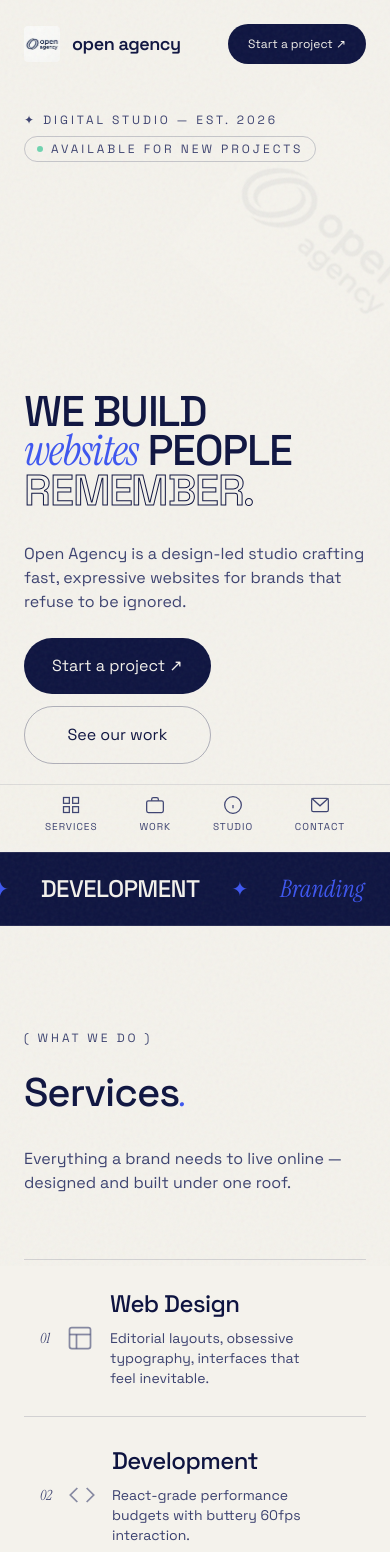
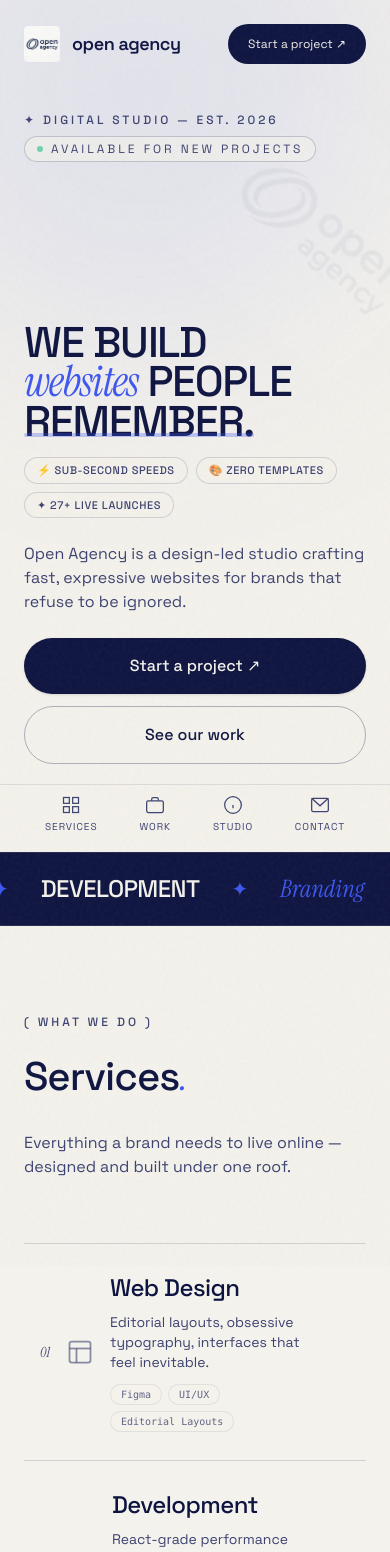
Before and after one commit to JahangirNN/open-agency, a React (Vite) app: page / in a window 390 px wide. Shown: the top 1552 px of the page. Built offline with nearby package versions, Linux system fonts and the light colour scheme.

Commit message:
style: elevate home page design & UX across Hero, Services, and Testimonials

```diff
--- a/src/components/Hero.tsx
+++ b/src/components/Hero.tsx
@@ -68,6 +68,9 @@ export default function Hero({ active }: { active?: boolean }) {
         className="absolute right-[-10%] top-[15%] w-[55vw] max-w-[720px] opacity-[0.05] pointer-events-none select-none"
       />
 
+      {/* Ambient background glow */}
+      <div className="pointer-events-none absolute -top-40 right-0 h-[500px] w-[500px] rounded-full bg-accent/10 blur-[120px]" />
+
       <motion.div
         variants={{
           hidden: { opacity: 0, y: 24 },
@@ -81,19 +84,19 @@ export default function Hero({ active }: { active?: boolean }) {
         animate={state}
         className="relative z-10 md:absolute md:top-28 md:left-10 flex flex-wrap items-center gap-2 sm:gap-3 text-xs uppercase tracking-[0.25em] text-ink-soft"
       >
-        <span>✦ Digital studio — Est. 2026</span>
-        <span className="border border-ink/20 rounded-full px-3 py-1 flex items-center gap-2">
+        <span className="font-medium">✦ Digital studio — Est. 2026</span>
+        <span className="border border-ink/20 bg-paper/60 backdrop-blur-sm rounded-full px-3 py-1 flex items-center gap-2">
           <span className="w-1.5 h-1.5 rounded-full bg-emerald-500 animate-pulse" />
           Available for new projects
         </span>
       </motion.div>
 
-      <div className="relative">
+      <div className="relative z-10">
         <motion.h1
           variants={headlineParent}
           initial="hidden"
           animate={state}
-          className="text-[clamp(2.6rem,11vw,10rem)] leading-[0.92] tracking-[-0.03em] font-medium uppercase text-ink"
+          className="text-[clamp(2.6rem,11vw,9.5rem)] leading-[0.92] tracking-[-0.03em] font-medium uppercase text-ink"
         >
           <span className="block overflow-hidden">
             <CharLine text="We build" lineIndex={0} />
@@ -110,10 +113,32 @@ export default function Hero({ active }: { active?: boolean }) {
               people
             </motion.span>
           </span>
-          <span className="block overflow-hidden text-stroke">
-            <CharLine text="remember." lineIndex={2} />
+          <span className="block overflow-hidden">
+            <motion.span
+              variants={lineVariants}
+              custom={BASE_DELAY + LINE_STAGGER * 2}
+              className="block will-change-transform text-ink"
+            >
+              <span className="relative inline-block">
+                remember.
+                <span className="absolute bottom-1 left-0 h-[4px] w-full bg-accent/30 rounded-full" />
+              </span>
+            </motion.span>
           </span>
         </motion.h1>
+
+        {/* Feature Pills */}
+        <div className="mt-4 flex flex-wrap gap-2">
+          <span className="rounded-full border border-ink/15 bg-paper/80 px-3 py-1 text-[11px] font-medium uppercase tracking-wider text-ink-soft">
+            ⚡ Sub-second Speeds
+          </span>
+          <span className="rounded-full border border-ink/15 bg-paper/80 px-3 py-1 text-[11px] font-medium uppercase tracking-wider text-ink-soft">
+            🎨 Zero Templates
+          </span>
+          <span className="rounded-full border border-ink/15 bg-paper/80 px-3 py-1 text-[11px] font-medium uppercase tracking-wider text-ink-soft">
+            ✦ 27+ Live Launches
+          </span>
+        </div>
 
         <motion.div
           variants={{
@@ -126,23 +151,23 @@ export default function Hero({ active }: { active?: boolean }) {
           }}
           initial="hidden"
           animate={state}
-          className="flex flex-col md:flex-row justify-between items-start md:items-end gap-6 mt-8 md:gap-8 md:mt-10"
+          className="flex flex-col md:flex-row justify-between items-start md:items-end gap-6 mt-6 md:gap-8 md:mt-8"
         >
           <p className="max-w-md text-ink-soft text-base md:text-lg">
             Open Agency is a design-led studio crafting fast, expressive
             websites for brands that refuse to be ignored.
           </p>
 
-          <div className="flex flex-col sm:flex-row gap-3 sm:gap-4">
+          <div className="flex flex-col sm:flex-row gap-3 sm:gap-4 w-full sm:w-auto">
             <a
               href="#contact"
-              className="bg-ink text-paper rounded-full px-7 py-4 hover:bg-accent active:scale-[0.97] transition-all duration-300 w-full text-center"
+              className="bg-ink text-paper font-medium rounded-full px-7 py-4 hover:bg-accent active:scale-[0.97] transition-all duration-300 w-full sm:w-auto text-center shadow-sm"
             >
               Start a project ↗
             </a>
             <a
               href="#work"
-              className="border border-ink/30 rounded-full px-7 py-4 hover:bg-ink hover:text-paper active:scale-[0.97] transition-all duration-300 w-full text-center"
+              className="border border-ink/30 font-medium rounded-full px-7 py-4 hover:bg-ink hover:text-paper active:scale-[0.97] transition-all duration-300 w-full sm:w-auto text-center"
             >
               See our work
             </a>
--- a/src/components/Services.tsx
+++ b/src/components/Services.tsx
@@ -5,6 +5,7 @@ const services = [
   {
     title: "Web Design",
     desc: "Editorial layouts, obsessive typography, interfaces that feel inevitable.",
+    tags: ["Figma", "UI/UX", "Editorial Layouts"],
     icon: (
       <svg viewBox="0 0 24 24" fill="none" stroke="currentColor" strokeWidth="1.5" className="w-7 h-7">
         <rect x="3" y="3" width="18" height="18" rx="2" />
@@ -16,6 +17,7 @@ const services = [
   {
     title: "Development",
     desc: "React-grade performance budgets with buttery 60fps interaction.",
+    tags: ["React", "Vite", "TailwindCSS", "TypeScript"],
     icon: (
       <svg viewBox="0 0 24 24" fill="none" stroke="currentColor" strokeWidth="1.5" className="w-7 h-7">
         <path d="M16 18l6-6-6-6" />
@@ -26,6 +28,7 @@ const services = [
   {
     title: "Brand Identity",
     desc: "Logos, systems and voices sharp enough to cut through.",
+    tags: ["Typography", "Color Systems", "Brand Assets"],
     icon: (
       <svg viewBox="0 0 24 24" fill="none" stroke="currentColor" strokeWidth="1.5" className="w-7 h-7">
         <circle cx="12" cy="12" r="9" />
@@ -38,6 +41,7 @@ const services = [
   {
     title: "Motion & Interaction",
     desc: "Micro-animations that make products feel alive, never noisy.",
+    tags: ["Framer Motion", "Lenis Smooth Scroll", "CSS Physics"],
     icon: (
       <svg viewBox="0 0 24 24" fill="none" stroke="currentColor" strokeWidth="1.5" className="w-7 h-7">
         <path d="M5 3l14 9-14 9V3z" />
@@ -47,6 +51,7 @@ const services = [
   {
     title: "SEO & Growth",
     desc: "Technical foundations that turn attention into revenue.",
+    tags: ["Lighthouse 95+", "Metadata & OpenGraph", "Fast Edge Delivery"],
     icon: (
       <svg viewBox="0 0 24 24" fill="none" stroke="currentColor" strokeWidth="1.5" className="w-7 h-7">
         <path d="M22 12h-4l-3 9L9 3l-3 9H2" />
@@ -59,7 +64,7 @@ export default function Services() {
   return (
     <section
       id="services"
-      className="mx-auto max-w-[1400px] px-6 py-24 md:px-10 md:py-36"
+      className="mx-auto max-w-[1400px] px-6 py-20 md:px-10 md:py-32"
     >
       <motion.div
         variants={fadeUp}
@@ -69,14 +74,14 @@ export default function Services() {
         className="md:flex md:items-end md:justify-between"
       >
         <div>
-          <p className="mb-4 text-xs uppercase tracking-[0.25em] text-ink-soft">
+          <p className="mb-4 text-xs uppercase tracking-[0.25em] text-ink-soft font-medium">
             ( What we do )
           </p>
           <h2 className="text-[clamp(2.5rem,6vw,5.5rem)] font-medium tracking-tight">
             Services<span className="font-serif italic text-accent">.</span>
           </h2>
         </div>
-        <p className="mt-6 max-w-sm text-ink-soft md:mt-0">
+        <p className="mt-6 max-w-sm text-ink-soft md:mt-0 text-base">
           Everything a brand needs to live online — designed and built under one
           roof.
         </p>
@@ -110,9 +115,19 @@ export default function Services() {
                 <h3 className="text-2xl md:text-3xl font-medium tracking-tight transition-all duration-500 ease-out group-hover:translate-x-3 group-hover:text-paper">
                   {service.title}
                 </h3>
-                <p className="mt-2 max-w-xl text-sm text-ink-soft transition-colors duration-500 group-hover:text-paper/75 block md:block">
+                <p className="mt-2 max-w-xl text-sm text-ink-soft transition-colors duration-500 group-hover:text-paper/75">
                   {service.desc}
                 </p>
+                <div className="mt-3 flex flex-wrap gap-1.5 opacity-80 group-hover:opacity-100 transition-opacity">
+                  {service.tags.map((tag) => (
+                    <span
+                      key={tag}
+                      className="rounded-full border border-ink/10 group-hover:border-paper/20 bg-paper/5 px-2.5 py-0.5 text-[10px] font-mono text-ink-soft group-hover:text-paper/80 transition-colors"
+                    >
+                      {tag}
+                    </span>
+                  ))}
+                </div>
               </div>
               <span className="translate-y-2 -translate-x-2 text-2xl text-accent opacity-0 transition-all duration-500 ease-out group-hover:translate-x-0 group-hover:translate-y-0 group-hover:opacity-100 group-hover:scale-110">
                 ↗
```
Also changed, not shown: src/components/Testimonials.tsx (+45 -26 lines).
